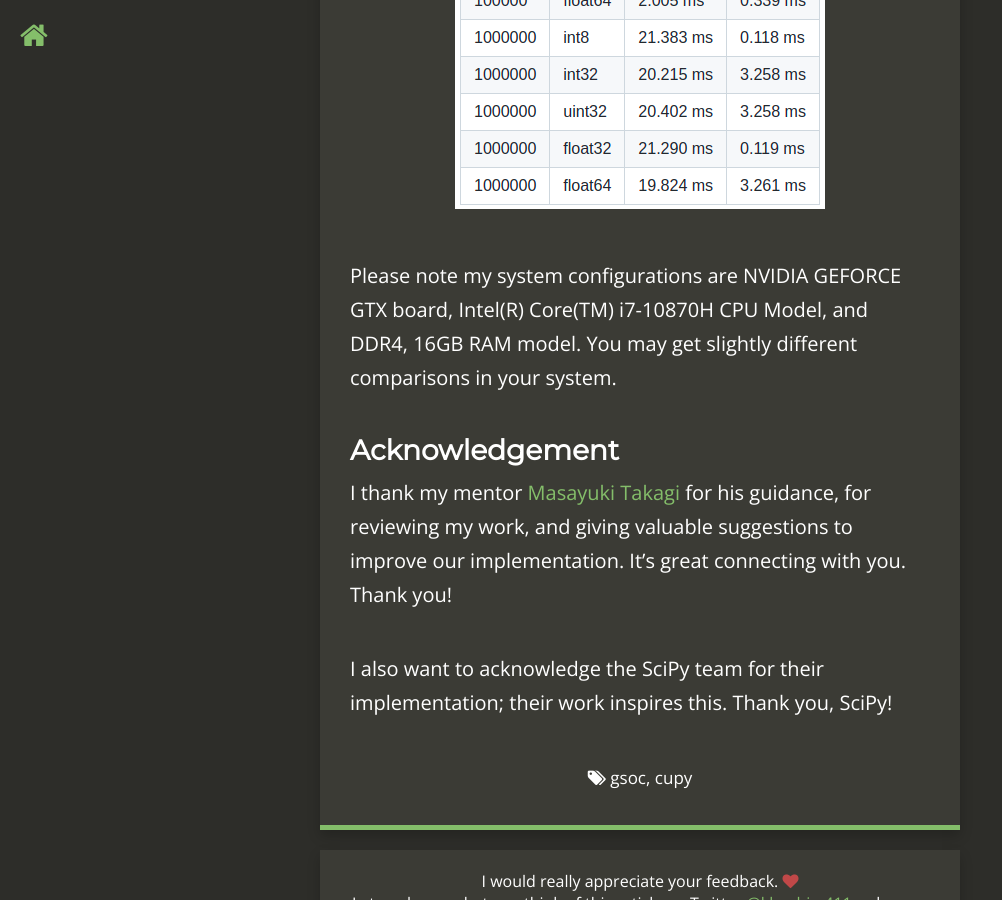
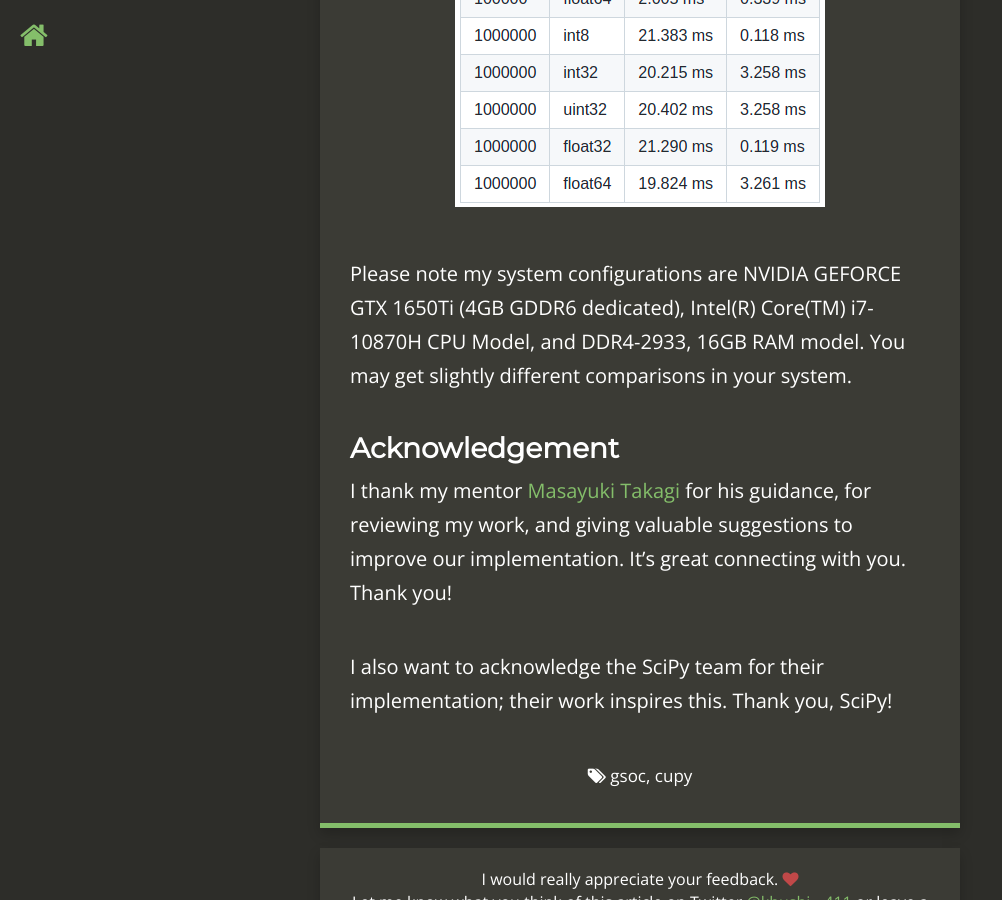
Before and after one commit to khushi-411/khushi-411.github.io, a Jekyll site: the page built from _posts/2022-06-19-GSoC-week1.md, in a window 1280 px wide and 900 px high, scrolled down 5316 px. Shown: the whole window, without its empty margins (0-1002 px from the left). Built offline with Jekyll 4.4.1, drawn with Linux system fonts in a browser that asks for light colours; nearby versions of some CDN libraries; comment, search, counter and statistics services are not loaded; some of the changed text lies outside the part shown.

Commit message:
[GSoC] fix blog, add more contents (#18)
* fix typos

* fix typo

* fix typo

```diff
--- a/_posts/2022-06-19-GSoC-week1.md
+++ b/_posts/2022-06-19-GSoC-week1.md
@@ -23,13 +23,13 @@
 Apart from log_ndtr, I worked on adding other
 special functions, `expn` PR:
 [#6790](https://github.com/cupy/cupy/pull/6790) and
-`logsumexp` PR: [##6773](https://github.com/cupy/cupy/pull/6773)
+`logsumexp` PR: [#6773](https://github.com/cupy/cupy/pull/6773)
 that I believe are turning into an attractive shape.
 I'll share more about them in my upcoming blog post.
 This post is for log_ndtr!
 
 I'm planning to structure the post as follows:
-1. About `log_ndtr`
+1. About log_ndtr
 2. Universal Functions
 3. Numerical Stability of Algorithm
 4. Performance Benchmarks
@@ -169,9 +169,10 @@
 </p>
 
 Please note my system configurations are NVIDIA
-GEFORCE GTX board, Intel(R) Core(TM) i7-10870H CPU Model,
-and DDR4, 16GB RAM model. You may get slightly different
-comparisons in your system.
+GEFORCE GTX 1650Ti (4GB GDDR6 dedicated),
+Intel(R) Core(TM) i7-10870H CPU Model,
+and DDR4-2933, 16GB RAM model. You may get
+slightly different comparisons in your system.
 
 ### **Acknowledgement**
 I thank my mentor [Masayuki Takagi](https://github.com/takagi)
```
Also changed, not shown: other parts of _posts/2022-06-19-GSoC-week1.md (+2 -2 lines).
